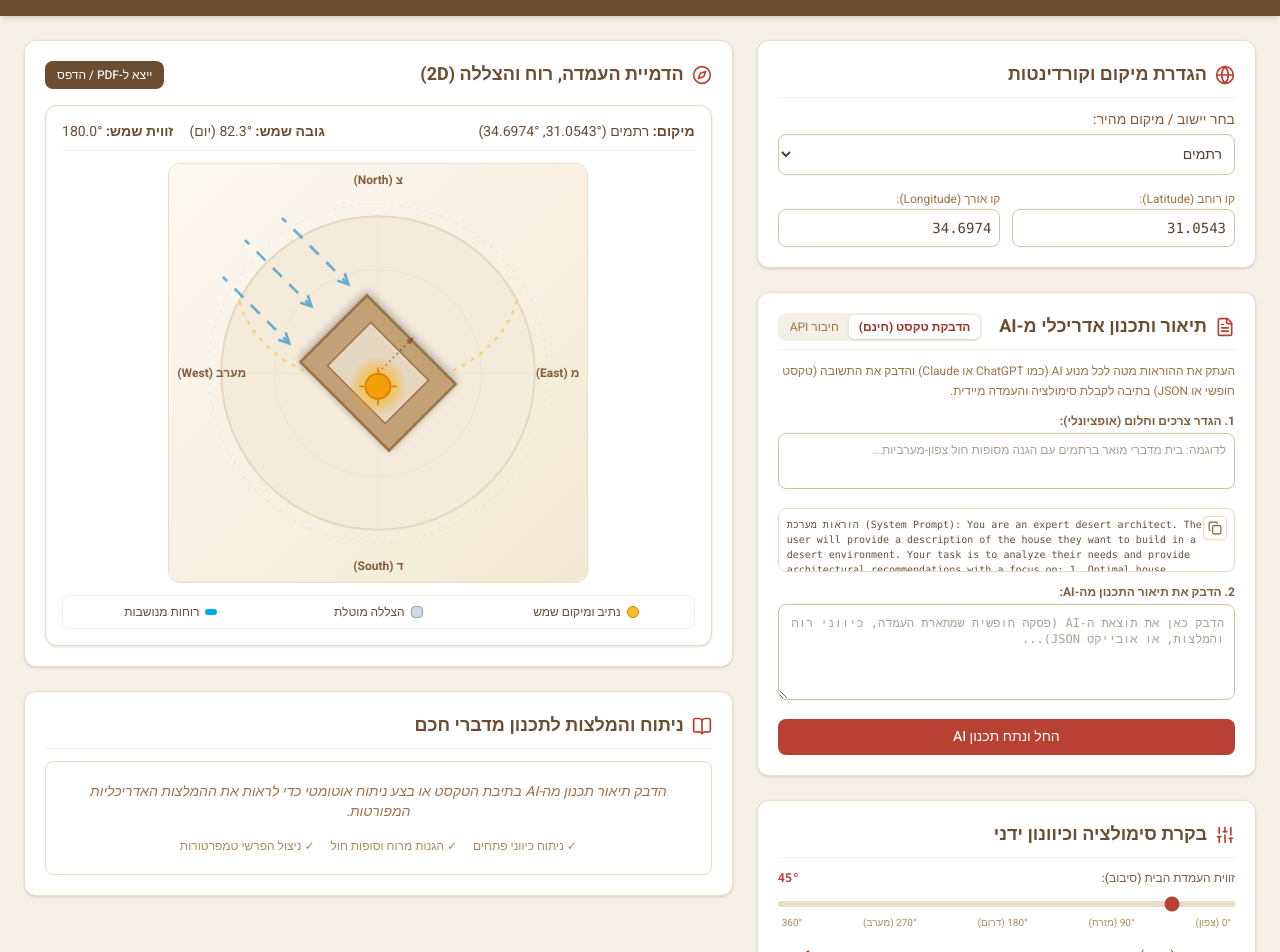
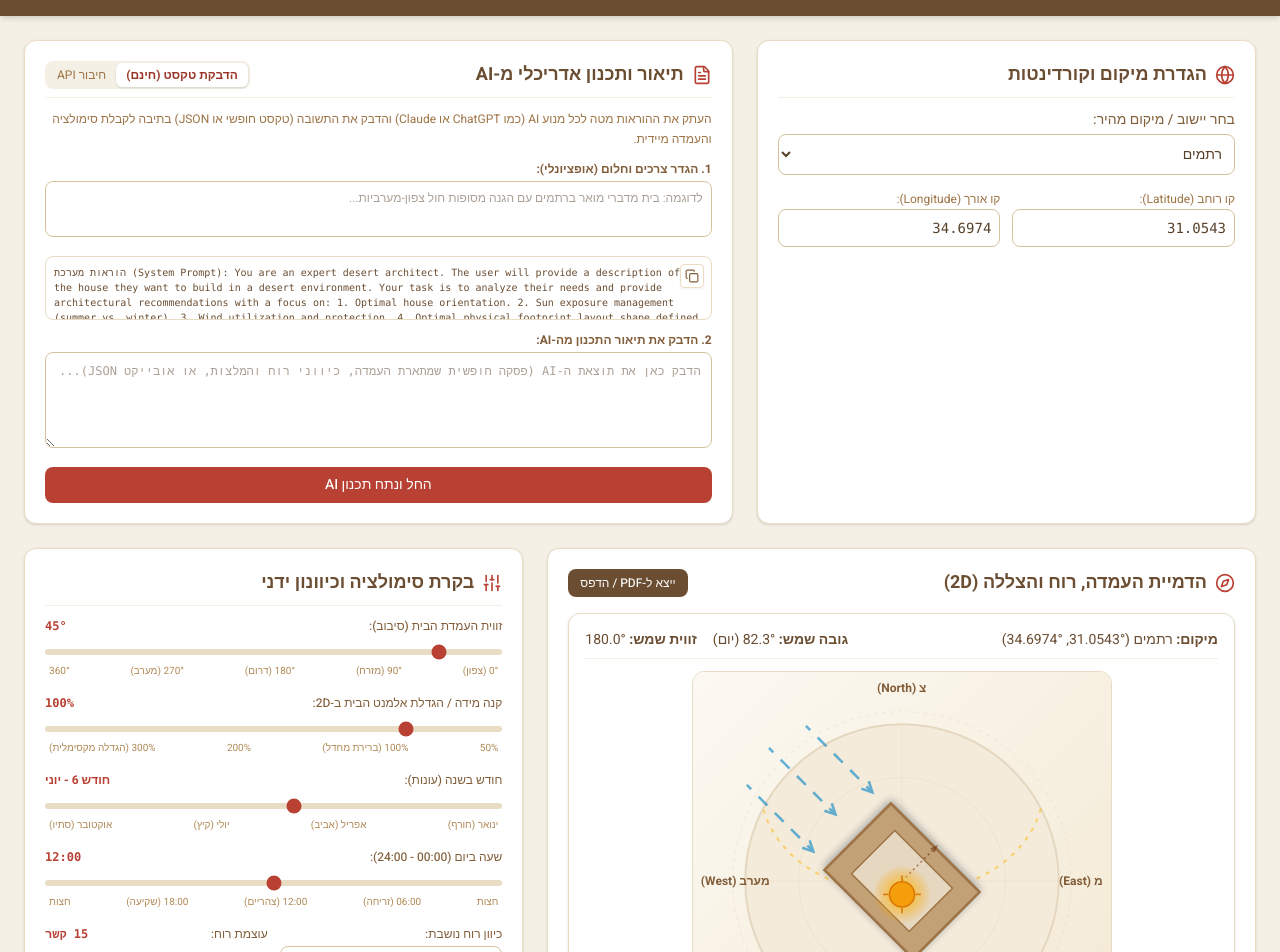
Before and after one commit to Avihusitton/Retamim-Plan, a React (Vite) app: page / in a window 1280 px wide. Shown: the part 60-1012 px from the top of the page. Built offline with nearby package versions, Linux system fonts and the light colour scheme.

Commit message:
feat: side-by-side simulator layout and 2D house zoom control

```diff
--- a/src/App.jsx
+++ b/src/App.jsx
@@ -35,7 +35,8 @@ const App = () => {
     dayOfYear, setDayOfYear,
     showWind, setShowWind,
     buildingHeight, setBuildingHeight,
-    houseCorners, setHouseCorners
+    houseCorners, setHouseCorners,
+    houseZoom, setHouseZoom
   } = useStore();
 
   const [copySuccess, setCopySuccess] = useState(false);
@@ -229,13 +230,14 @@ ${userNeeds}`;
       </header>
 
       {/* Main Container */}
-      <main className="max-w-7xl mx-auto p-4 md:p-6 grid grid-cols-1 lg:grid-cols-12 gap-6">
+      <main className="max-w-7xl mx-auto p-4 md:p-6 flex flex-col gap-6">
 
-        {/* Sidebar Controls (4 columns wide) */}
-        <div className="lg:col-span-5 flex flex-col gap-6 no-print">
+        {/* Top Section: Inputs side-by-side */}
+        <div className="grid grid-cols-1 lg:grid-cols-12 gap-6 no-print">
 
           {/* Location and Coordinates Card */}
-          <section className="bg-white p-5 rounded-xl shadow-sm border border-desert-200">
+          <div className="lg:col-span-5">
+            <section className="bg-white p-5 rounded-xl shadow-sm border border-desert-200 h-full">
               <h2 className="text-lg font-bold mb-3 flex items-center gap-2 text-desert-800 border-b border-desert-100 pb-2">
                 <Globe className="w-5 h-5 text-terracotta-600" />
                 הגדרת מיקום וקורדינטות
@@ -298,9 +300,11 @@ ${userNeeds}`;
                 )}
               </div>
             </section>
+          </div>
 
           {/* AI Plan Input / Integration Card */}
-          <section className="bg-white p-5 rounded-xl shadow-sm border border-desert-200">
+          <div className="lg:col-span-7">
+            <section className="bg-white p-5 rounded-xl shadow-sm border border-desert-200 h-full">
               <div className="flex justify-between items-center mb-3 border-b border-desert-100 pb-2">
                 <h2 className="text-lg font-bold flex items-center gap-2 text-desert-800">
                   <FileText className="w-5 h-5 text-terracotta-600" />
@@ -407,9 +411,44 @@ ${userNeeds}`;
                 </div>
               )}
             </section>
+          </div>
 
-          {/* Manual Simulation Overrides & Fine-tuning */}
-          <section className="bg-white p-5 rounded-xl shadow-sm border border-desert-200">
+        </div>
+
+        {/* Middle Section: Visualizer & Controls side-by-side */}
+        <div className="grid grid-cols-1 lg:grid-cols-12 gap-6">
+
+          {/* Visual SVG Simulation (7 columns) */}
+          <div className="lg:col-span-7 flex flex-col">
+            <section className="bg-white p-5 rounded-xl shadow-sm border border-desert-200 flex flex-col h-full">
+              <div className="flex justify-between items-center mb-4 no-print">
+                <h2 className="text-lg font-bold flex items-center gap-2 text-desert-800">
+                  <Compass className="w-5 h-5 text-terracotta-600" />
+                  הדמיית העמדה, רוח והצללה (2D)
+                </h2>
+                <button
+                  onClick={printWithCloneNode}
+                  className="text-xs bg-desert-800 hover:bg-desert-950 text-white font-medium py-1.5 px-3 rounded-lg transition-colors flex items-center gap-1.5"
+                >
+                  <span>ייצא ל-PDF / הדפס</span>
+                </button>
+              </div>
+
+              {/* Print Header */}
+              <div className="print-only mb-6 pb-4 border-b border-desert-300 text-center">
+                <h1 className="text-2xl font-bold text-desert-900">דו&quot;ח העמדה ואדריכלות מדבר חכמה</h1>
+                <p className="text-xs text-desert-600 mt-1">
+                  הופק עבור מיקום: {locationName} ({latitude.toFixed(4)}°, {longitude.toFixed(4)}°) | זווית העמדה: {houseRotation}°
+                </p>
+              </div>
+
+              <Visualization2D />
+            </section>
+          </div>
+
+          {/* Manual Simulation Overrides & Fine-tuning (5 columns) */}
+          <div className="lg:col-span-5 flex flex-col no-print">
+            <section className="bg-white p-5 rounded-xl shadow-sm border border-desert-200 h-full">
               <h2 className="text-lg font-bold mb-3 flex items-center gap-2 text-desert-800 border-b border-desert-100 pb-2">
                 <Sliders className="w-5 h-5 text-terracotta-600" />
                 בקרת סימולציה וכיוונון ידני
@@ -436,6 +475,29 @@ ${userNeeds}`;
                     <span>180° (דרום)</span>
                     <span>270° (מערב)</span>
                     <span>360°</span>
+                  </div>
+                </div>
+
+                {/* House Zoom/Scale Slider */}
+                <div>
+                  <div className="flex justify-between text-xs font-medium text-desert-700 mb-1">
+                    <span>קנה מידה / הגדלת אלמנט הבית ב-2D:</span>
+                    <span className="font-mono text-terracotta-600 font-bold">{(houseZoom * 100).toFixed(0)}%</span>
+                  </div>
+                  <input
+                    type="range"
+                    min="0.5"
+                    max="3.0"
+                    step="0.1"
+                    value={houseZoom}
+                    onChange={(e) => setHouseZoom(parseFloat(e.target.value))}
+                    className="w-full h-1.5 bg-desert-200 rounded-lg appearance-none cursor-pointer accent-terracotta-600"
+                  />
+                  <div className="flex justify-between text-[10px] text-desert-500 px-1 mt-0.5">
+                    <span>50%</span>
+                    <span>100% (ברירת מחדל)</span>
+                    <span>200%</span>
+                    <span>300% (הגדלה מקסימלית)</span>
                   </div>
                 </div>
 
@@ -584,39 +646,13 @@ ${userNeeds}`;
 
               </div>
             </section>
+          </div>
 
         </div>
 
-        {/* Main Simulation Panel & Recommendations (7 columns wide) */}
-        <div className="lg:col-span-7 flex flex-col gap-6">
-
-          {/* SVG Simulation */}
-          <section className="bg-white p-5 rounded-xl shadow-sm border border-desert-200 flex flex-col">
-            <div className="flex justify-between items-center mb-4 no-print">
-              <h2 className="text-lg font-bold flex items-center gap-2 text-desert-800">
-                <Compass className="w-5 h-5 text-terracotta-600" />
-                הדמיית העמדה, רוח והצללה (2D)
-              </h2>
-              <button
-                onClick={printWithCloneNode}
-                className="text-xs bg-desert-800 hover:bg-desert-950 text-white font-medium py-1.5 px-3 rounded-lg transition-colors flex items-center gap-1.5"
-              >
-                <span>ייצא ל-PDF / הדפס</span>
-              </button>
-            </div>
-
-            {/* Print Header */}
-            <div className="print-only mb-6 pb-4 border-b border-desert-300 text-center">
-              <h1 className="text-2xl font-bold text-desert-900">דו&quot;ח העמדה ואדריכלות מדבר חכמה</h1>
-              <p className="text-xs text-desert-600 mt-1">
-                הופק עבור מיקום: {locationName} ({latitude.toFixed(4)}°, {longitude.toFixed(4)}°) | זווית העמדה: {houseRotation}°
-              </p>
-            </div>
-
-            <Visualization2D />
-          </section>
-
-          {/* Recommendations and Analysis Output Panel */}
+        {/* Bottom Section: Recommendations */}
+        <div className="grid grid-cols-1 lg:grid-cols-12 gap-6">
+          <div className="lg:col-span-12">
             <section className="bg-white p-5 rounded-xl shadow-sm border border-desert-200">
               <h2 className="text-lg font-bold mb-3 flex items-center gap-2 text-desert-800 border-b border-desert-100 pb-2">
                 <BookOpen className="w-5 h-5 text-terracotta-600" />
@@ -685,7 +721,7 @@ ${userNeeds}`;
                 </div>
               )}
             </section>
-
+          </div>
         </div>
 
       </main>
--- a/src/components/Visualization2D.jsx
+++ b/src/components/Visualization2D.jsx
@@ -14,7 +14,8 @@ const Visualization2D = () => {
     dayOfYear,
     showWind,
     buildingHeight,
-    houseCorners
+    houseCorners,
+    houseZoom
   } = useStore();
 
   // 1. Calculate Solar Position
@@ -93,7 +94,7 @@ const Visualization2D = () => {
   const footprintWidth = maxX - minX;
   const footprintHeight = maxY - minY;
   const maxFootprintDim = Math.max(footprintWidth, footprintHeight);
-  const scale = maxFootprintDim > 0 ? 120 / maxFootprintDim : (80 / 12);
+  const scale = (maxFootprintDim > 0 ? 120 / maxFootprintDim : (80 / 12)) * houseZoom;
 
   // Calculate House Shadow based on buildingHeight (standard 2.8m per floor)
   const elevRad = elevation * Math.PI / 180;
--- a/src/store/useStore.jsx
+++ b/src/store/useStore.jsx
@@ -75,6 +75,10 @@ const useStore = create((set) => ({
 
   showWind: true,
   setShowWind: (show) => set({ showWind: show }),
+
+  // House footprint zoom factor
+  houseZoom: 1.0,
+  setHouseZoom: (zoom) => set({ houseZoom: zoom }),
 }));
 
 export default useStore;
```
Lines whose indentation alone changed are shown as unchanged.
